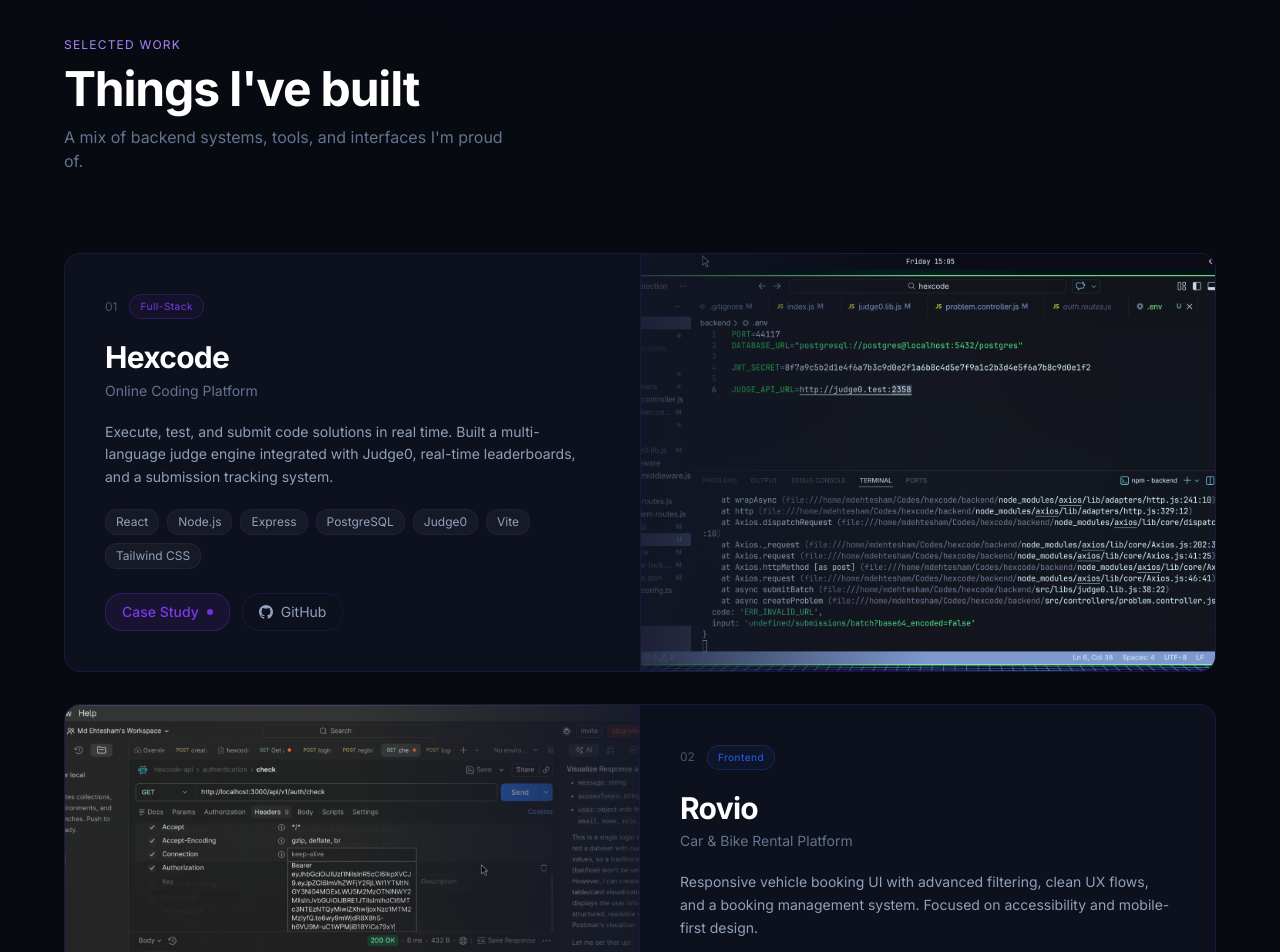
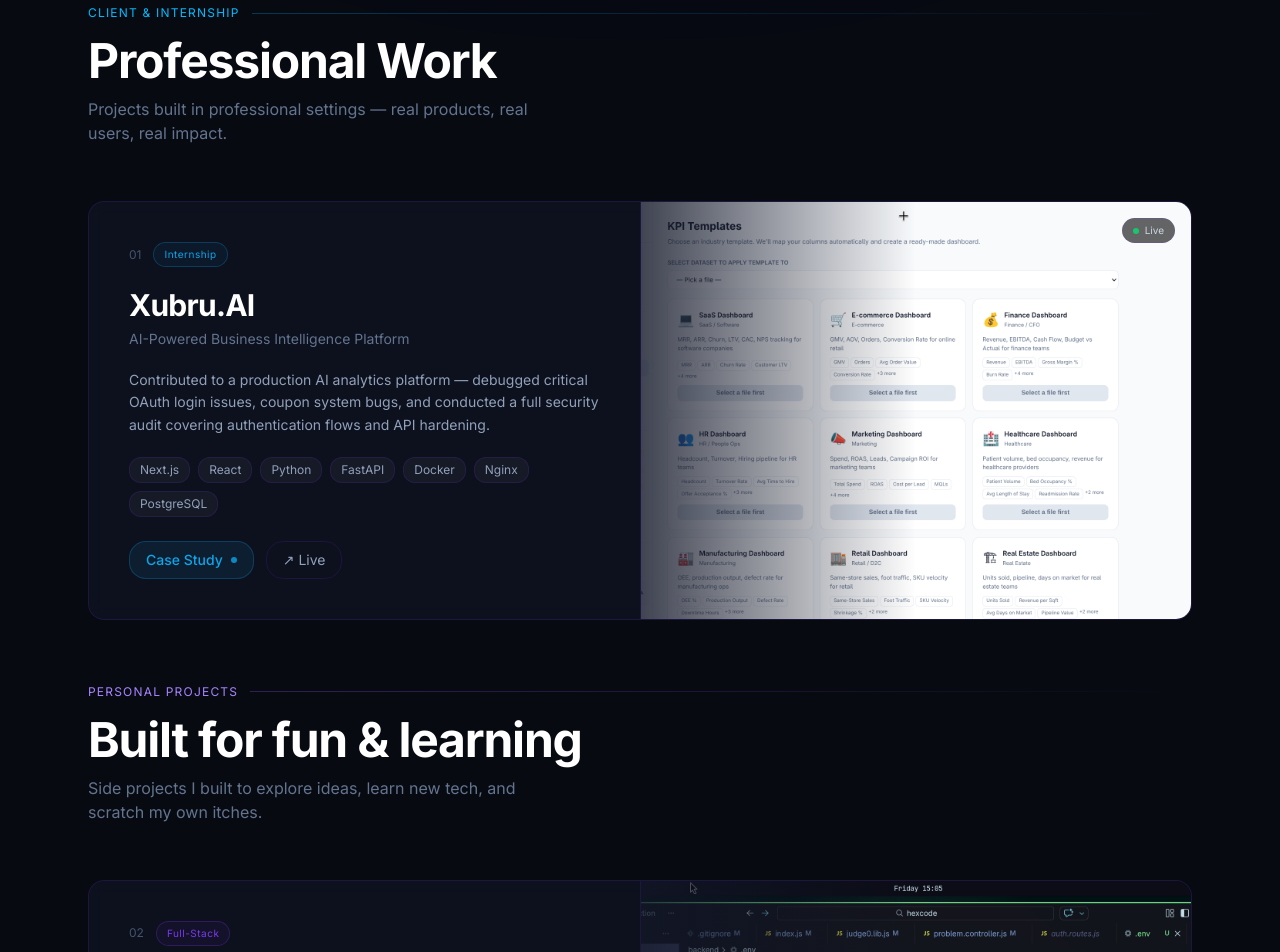
Before and after one commit to md-ehtesham57/portfolio, a Next.js app: page / in a window 1280 px wide. Shown: the part 860-1812 px from the top of the page. Built offline with nearby package versions, Linux system fonts and the light colour scheme.

Commit message:
feat: added two different sections for client and personal projects.

```diff
--- a/src/components/sections/AboutSection.tsx
+++ b/src/components/sections/AboutSection.tsx
@@ -20,7 +20,7 @@
 
 export default function AboutSection() {
   return (
-    <section className="py-24">
+    <section className="py-16">
       <div className="max-w-6xl mx-auto px-6">
         <div className="grid grid-cols-1 lg:grid-cols-2 gap-16 items-start">
 
@@ -67,7 +67,7 @@
 
             <motion.div variants={fadeInUp}>
               <a
-                href="https://drive.google.com/file/d/1j6vrxlQWweCceshXSJgoPy0qGUtFKeD3/view?usp=drive_link"
+                href="https://drive.google.com/file/d/1VhiLrgksoReN4KRsgk-4YCQY2tm9p01T/view?usp=sharing"
                 target="_blank"
                 className="inline-flex items-center gap-2 px-5 py-2.5 text-sm text-violet-300 border border-violet-500/30 hover:border-violet-400/50 hover:bg-violet-500/[0.08] rounded-xl transition-all duration-200"
               >
--- a/src/components/sections/ContactSection.tsx
+++ b/src/components/sections/ContactSection.tsx
@@ -36,7 +36,7 @@
   };
 
   return (
-    <section className="py-12">
+    <section className="py-16">
       <Container>
         <div className="grid grid-cols-1 lg:grid-cols-2 gap-16 items-start">
 
--- a/src/components/sections/Footer.tsx
+++ b/src/components/sections/Footer.tsx
@@ -2,7 +2,7 @@
 
 export default function Footer() {
   return (
-    <footer className="py-12 px-6 relative">
+    <footer className="py-16 px-6 relative">
       <div className="max-w-6xl mx-auto">
         <div className="relative rounded-2xl border border-white/10 bg-[#111627]/80 backdrop-blur-xl px-8 py-8 shadow-[0_0_30px_rgba(124,58,237,0.04)]">
 
--- a/src/components/sections/Hero.tsx
+++ b/src/components/sections/Hero.tsx
@@ -24,7 +24,7 @@
 
 export default function Hero() {
   return (
-    <section className="relative min-h-screen flex items-center py-12 pt-28 overflow-hidden">
+    <section className="relative min-h-screen flex items-center pt-28 pb-16 overflow-hidden">
 
       {/* ── Ambient glow ─────────────────────────────────────────────── */}
       <div className={cn(
--- a/src/components/sections/ProjectsSection.tsx
+++ b/src/components/sections/ProjectsSection.tsx
@@ -4,7 +4,8 @@
 import Link from "next/link";
 import { motion } from "framer-motion";
 import { staggerContainer, fadeInUp } from "@/lib/motion";
-import { projects } from "@/data/projects";
+import { clientProjects, soloProjects } from "@/data/projects";
+import type { Project } from "@/data/projects";
 
 const GithubIcon = () => (
   <svg className="w-3.5 h-3.5" fill="currentColor" viewBox="0 0 24 24">
@@ -12,14 +13,9 @@
   </svg>
 );
 
-// Shown when no thumbnail image exists yet
 function ThumbnailPlaceholder({ accent, title }: { accent: string; title: string }) {
   return (
-    <div
-      className="w-full h-full flex items-center justify-center relative overflow-hidden"
-      style={{ background: `${accent}08` }}
-    >
-      {/* Grid lines */}
+    <div className="w-full h-full flex items-center justify-center relative overflow-hidden" style={{ background: `${accent}08` }}>
       <div
         className="absolute inset-0 opacity-20"
         style={{
@@ -27,56 +23,22 @@
           backgroundSize: "28px 28px",
         }}
       />
-      {/* Center text */}
       <div className="relative text-center px-6">
-        <p className="text-2xl font-bold tracking-tight" style={{ color: accent }}>
-          {title}
-        </p>
+        <p className="text-2xl font-bold tracking-tight" style={{ color: accent }}>{title}</p>
         <p className="text-xs text-slate-600 font-mono mt-2">thumbnail coming soon</p>
       </div>
     </div>
   );
 }
 
-export default function ProjectsSection() {
-  return (
-    <section className="py-24 px-6">
-      <div className="max-w-6xl mx-auto">
-
-        {/* Heading */}
-        <motion.div
-          variants={staggerContainer}
-          initial="hidden"
-          whileInView="show"
-          viewport={{ once: true }}
-          className="mb-20"
-        >
-          <motion.p variants={fadeInUp} className="text-xs text-violet-400 font-mono uppercase tracking-widest mb-3">
-            Selected Work
-          </motion.p>
-          <motion.h2 variants={fadeInUp} className="text-4xl md:text-5xl font-bold text-white tracking-tight">
-            Things I've built
-          </motion.h2>
-          <motion.p variants={fadeInUp} className="text-slate-500 mt-3 max-w-md">
-            A mix of backend systems, tools, and interfaces I'm proud of.
-          </motion.p>
-        </motion.div>
-
-        {/* Project cards */}
-        <div className="space-y-8">
-          {projects.map((p, i) => {
-            const isEven = i % 2 === 0;
+function ProjectCard({ p, i, isEven }: { p: Project; i: number; isEven: boolean }) {
   return (
     <motion.div
-                key={p.slug}
       initial={{ opacity: 0, y: 32 }}
       whileInView={{ opacity: 1, y: 0 }}
       viewport={{ once: true }}
       transition={{ delay: i * 0.1, duration: 0.5 }}
-                className="group relative rounded-2xl border border-white/[0.07] bg-[#111627]/60 backdrop-blur-sm overflow-hidden transition-all duration-300 hover:border-white/[0.12]"
-                style={{
-                  boxShadow: `0 0 0 0 ${p.accent}00`,
-                }}
+      className="group relative rounded-2xl border border-white/[0.07] bg-[#111627]/60 backdrop-blur-sm overflow-hidden transition-all duration-300"
       onMouseEnter={(e) => {
         e.currentTarget.style.boxShadow = `0 0 40px ${p.accent}12`;
         e.currentTarget.style.borderColor = `${p.accent}25`;
@@ -98,9 +60,8 @@
 
       <div className={`relative z-10 grid grid-cols-1 lg:grid-cols-2 ${isEven ? "" : "lg:grid-flow-col-dense"}`}>
 
-                  {/* ── TEXT SIDE ── */}
+        {/* TEXT SIDE */}
         <div className={`flex flex-col justify-center gap-5 p-8 lg:p-10 ${isEven ? "" : "lg:col-start-2"}`}>
-                    {/* Number + tag */}
           <div className="flex items-center gap-3">
             <span className="text-xs font-mono text-slate-600">{p.num}</span>
             <span
@@ -111,7 +72,6 @@
             </span>
           </div>
 
-                    {/* Title */}
           <div>
             <h3 className="text-2xl md:text-3xl font-bold text-white tracking-tight leading-tight group-hover:text-slate-50 transition-colors">
               {p.title}
@@ -119,43 +79,34 @@
             <p className="text-slate-500 mt-1 text-sm">{p.subtitle}</p>
           </div>
 
-                    {/* Description */}
           <p className="text-slate-400 text-sm leading-relaxed">{p.description}</p>
 
-                    {/* Tech badges */}
           <div className="flex flex-wrap gap-2">
             {p.tech.map((t) => (
-                        <span
-                          key={t}
-                          className="text-xs px-2.5 py-1 rounded-lg bg-white/[0.04] text-slate-400 border border-white/[0.06] font-mono"
-                        >
+              <span key={t} className="text-xs px-2.5 py-1 rounded-lg bg-white/[0.04] text-slate-400 border border-white/[0.06] font-mono">
                 {t}
               </span>
             ))}
           </div>
 
-                    {/* Actions */}
           <div className="flex flex-wrap gap-3 pt-1">
             <Link
               href={`/projects/${p.slug}`}
               className="inline-flex items-center gap-2 px-4 py-2 text-sm font-medium rounded-xl transition-all duration-200"
-                        style={{
-                          background: `${p.accent}18`,
-                          color: p.accent,
-                          border: `1px solid ${p.accent}40`,
-                        }}
+              style={{ background: `${p.accent}18`, color: p.accent, border: `1px solid ${p.accent}40` }}
             >
               Case Study
               <span className="w-1.5 h-1.5 rounded-full animate-pulse" style={{ background: p.accent }} />
             </Link>
+            {p.github !== "#" && (
               <a
                 href={p.github}
                 target="_blank"
                 className="inline-flex items-center gap-2 px-4 py-2 text-sm text-slate-400 hover:text-white border border-white/[0.08] hover:border-white/20 rounded-xl transition-all"
               >
-                        <GithubIcon />
-                        GitHub
+                <GithubIcon /> GitHub
               </a>
+            )}
             {p.live !== "#" && (
               <a
                 href={p.live}
@@ -168,8 +119,14 @@
           </div>
         </div>
 
-                  {/* ── THUMBNAIL SIDE ── */}
-                  <div className={`relative aspect-[16/10] lg:aspect-auto min-h-[240px] overflow-hidden ${isEven ? "lg:border-l border-white/[0.06]" : "lg:border-r border-white/[0.06] lg:col-start-1 lg:row-start-1"}`}>
+        {/* THUMBNAIL SIDE */}
+        <div
+          className={`relative aspect-[16/10] lg:aspect-auto min-h-[240px] overflow-hidden
+            ${isEven
+              ? "lg:border-l border-white/[0.06]"
+              : "lg:border-r border-white/[0.06] lg:col-start-1 lg:row-start-1"
+            }`}
+        >
           {p.thumbnail ? (
             <Image
               src={p.thumbnail}
@@ -182,16 +139,15 @@
             <ThumbnailPlaceholder accent={p.accent} title={p.title} />
           )}
 
-                    {/* Gradient overlay blending into the card */}
+          {/* Gradient blend into card */}
           <div
             className={`absolute inset-0 pointer-events-none ${
               isEven
-                          ? "bg-gradient-to-r from-[#111627] via-transparent to-transparent lg:from-[#111627]/80"
-                          : "bg-gradient-to-l from-[#111627] via-transparent to-transparent lg:from-[#111627]/80"
+                ? "bg-gradient-to-r from-[#111627]/80 via-transparent to-transparent"
+                : "bg-gradient-to-l from-[#111627]/80 via-transparent to-transparent"
             }`}
           />
 
-                    {/* Top-right corner: live badge if available */}
           {p.live !== "#" && (
             <div className="absolute top-4 right-4 flex items-center gap-1.5 px-2.5 py-1 rounded-full bg-black/60 backdrop-blur-sm border border-white/10 text-[10px] text-slate-300 font-mono">
               <span className="w-1.5 h-1.5 rounded-full bg-green-400 animate-pulse" />
@@ -203,17 +159,69 @@
       </div>
     </motion.div>
   );
-          })}
+}
+
+export default function ProjectsSection() {
+  return (
+    <section className="py-16">
+      <div className="max-w-6xl mx-auto px-6 space-y-16">
+
+        {/*  CLIENT / INTERNSHIP WORK */}
+        <div>
+          <motion.div
+            variants={staggerContainer}
+            initial="hidden"
+            whileInView="show"
+            viewport={{ once: true }}
+            className="mb-14"
+          >
+            <motion.div variants={fadeInUp} className="flex items-center gap-3 mb-4">
+              <span className="text-xs text-sky-400 font-mono uppercase tracking-widest">Client & Internship</span>
+              <div className="h-px flex-1 bg-gradient-to-r from-sky-500/30 to-transparent" />
+            </motion.div>
+            <motion.h2 variants={fadeInUp} className="text-4xl md:text-5xl font-bold text-white tracking-tight">
+              Professional Work
+            </motion.h2>
+            <motion.p variants={fadeInUp} className="text-slate-500 mt-3 max-w-md">
+              Projects built in professional settings — real products, real users, real impact.
+            </motion.p>
+          </motion.div>
+
+          <div className="space-y-8">
+            {clientProjects.map((p, i) => (
+              <ProjectCard key={p.slug} p={p} i={i} isEven={i % 2 === 0} />
+            ))}
+          </div>
         </div>
 
-        <div className="mt-12 text-center">
-          <Link
-            href="/projects"
-            className="inline-flex items-center gap-2 text-sm text-slate-500 hover:text-violet-300 transition-colors"
+        {/* ── SOLO PROJECTS ────────────────────────────────────── */}
+        <div>
+          <motion.div
+            variants={staggerContainer}
+            initial="hidden"
+            whileInView="show"
+            viewport={{ once: true }}
+            className="mb-14"
           >
-            View all projects →
-          </Link>
+            <motion.div variants={fadeInUp} className="flex items-center gap-3 mb-4">
+              <span className="text-xs text-violet-400 font-mono uppercase tracking-widest">Personal Projects</span>
+              <div className="h-px flex-1 bg-gradient-to-r from-violet-500/30 to-transparent" />
+            </motion.div>
+            <motion.h2 variants={fadeInUp} className="text-4xl md:text-5xl font-bold text-white tracking-tight">
+              Built for fun & learning
+            </motion.h2>
+            <motion.p variants={fadeInUp} className="text-slate-500 mt-3 max-w-md">
+              Side projects I built to explore ideas, learn new tech, and scratch my own itches.
+            </motion.p>
+          </motion.div>
+
+          <div className="space-y-8">
+            {soloProjects.map((p, i) => (
+              <ProjectCard key={p.slug} p={p} i={i} isEven={i % 2 === 0} />
+            ))}
           </div>
+        </div>
+
       </div>
     </section>
   );
--- a/src/components/ui/Navbar.tsx
+++ b/src/components/ui/Navbar.tsx
@@ -43,7 +43,7 @@
               </Link>
             ))}
             <a
-              href="https://drive.google.com/file/d/1j6vrxlQWweCceshXSJgoPy0qGUtFKeD3/view?usp=drive_link"
+              href="https://drive.google.com/file/d/1VhiLrgksoReN4KRsgk-4YCQY2tm9p01T/view?usp=sharing"
               target="_blank"
               className="ml-3 px-4 py-2 text-sm text-violet-300 border border-violet-500/40 rounded-lg hover:bg-violet-500/10 hover:border-violet-400/60 transition-all duration-200"
             >
@@ -71,7 +71,7 @@
               </Link>
             ))}
             <a
-              href="https://shorturl.at/uKWXm"
+              href="https://drive.google.com/file/d/1VhiLrgksoReN4KRsgk-4YCQY2tm9p01T/view?usp=sharing"
               target="_blank"
               className="mt-2 px-4 py-3 text-sm text-violet-300 border border-violet-500/30 rounded-xl text-center"
             >
--- a/src/data/projects.ts
+++ b/src/data/projects.ts
@@ -10,6 +10,7 @@
   live: string;
   accent: string;
   tag: string;
+  type: "solo" | "client";
   thumbnail?: string;
   youtubeVideoId?: string;
   architecture: {
@@ -23,11 +24,75 @@
 }
 
 export const projects: Project[] = [
+  // ── CLIENT / INTERNSHIP ──────────────────────────────────────
+  {
+    slug: "xubru-ai",
+    num: "01",
+    title: "Xubru.AI",
+    subtitle: "AI-Powered Business Intelligence Platform",
+    type: "client",
+    thumbnail: "/thumbnails/xubru.png",
+    description:
+      "Contributed to a production AI analytics platform — debugged critical OAuth login issues, coupon system bugs, and conducted a full security audit covering authentication flows and API hardening.",
+    longDescription:
+      "Xubru.AI is a business intelligence platform that enables teams to upload data and instantly generate dashboards, KPI templates, AI-powered summaries, and deep analytics insights. As an intern, I worked directly on the production codebase — identifying and resolving high-impact bugs in the authentication system, billing flows, and conducting a comprehensive security audit.",
+    tech: ["Next.js", "React", "Python", "FastAPI", "Docker", "Nginx", "PostgreSQL"],
+    github: "#",
+    live: "https://xubru.ai",
+    accent: "#0ea5e9",
+    tag: "Internship",
+    architecture: {
+      summary:
+        "Xubru.AI uses a decoupled architecture with a Next.js frontend served via Nginx reverse proxy, and a Python FastAPI backend handling data processing, AI summarisation, and REST API endpoints. Services are orchestrated with Docker Compose.",
+      sections: [
+        {
+          label: "Frontend",
+          content:
+            "Next.js + React application handling dashboards, KPI template selection, file uploads, and real-time chart rendering. Communicates with the FastAPI backend via REST.",
+        },
+        {
+          label: "Backend",
+          content:
+            "Python FastAPI service responsible for data ingestion, AI-powered analysis, user authentication (OAuth), billing/coupon logic, and serving analytics results to the frontend.",
+        },
+        {
+          label: "Infrastructure",
+          content:
+            "Docker Compose orchestrates the frontend, backend, and database containers. Nginx acts as a reverse proxy routing traffic and handling SSL termination in production.",
+        },
+        {
+          label: "Security",
+          content:
+            "Conducted a full security audit covering OAuth token handling, session management, API endpoint authorization, and input validation. Identified and patched several critical vulnerabilities.",
+        },
+      ],
+    },
+    features: [
+      "AI-generated summaries and business insights from raw data",
+      "KPI templates for SaaS, E-commerce, Finance, HR, and more",
+      "Smart Filters and Analytics dashboards",
+      "OAuth login with Google and GitHub",
+      "Coupon and billing system for Pro/Enterprise plans",
+      "Alerts and collaboration tools for teams",
+    ],
+    challenges: [
+      "Diagnosed and fixed a broken OAuth flow where tokens were not being invalidated correctly on logout, leaving sessions exposed",
+      "Resolved a coupon code creation bug in the billing system that allowed invalid coupons to be applied silently",
+      "Conducted a full security audit — identified insecure direct object references on several API endpoints and patched them",
+      "Hardened API routes against unauthenticated access by auditing middleware chains across the FastAPI service",
+    ],
+    links: [
+      { label: "Live Product", url: "https://xubru.ai" },
+    ],
+  },
+
+  // ── SOLO PROJECTS ────────────────────────────────────────────
   {
     slug: "hexcode",
-    num: "01",
+    num: "02",
     title: "Hexcode",
     subtitle: "Online Coding Platform",
+    type: "solo",
     thumbnail: "/thumbnails/hexcode.png",
     description:
       "Execute, test, and submit code solutions in real time. Built a multi-language judge engine integrated with Judge0, real-time leaderboards, and a submission tracking system.",
@@ -69,9 +134,10 @@
   },
   {
     slug: "rovio",
-    num: "02",
+    num: "03",
     title: "Rovio",
     subtitle: "Car & Bike Rental Platform",
+    type: "solo",
     thumbnail: "/thumbnails/rovio.png",
     description:
       "Responsive vehicle booking UI with advanced filtering, clean UX flows, and a booking management system. Focused on accessibility and mobile-first design.",
@@ -112,42 +178,42 @@
   },
   {
     slug: "portfolio",
-    num: "03",
+    num: "04",
     title: "Portfolio v2",
     subtitle: "Developer Portfolio",
+    type: "solo",
     thumbnail: "/thumbnails/portfolio.png",
     description:
       "Modern animated developer portfolio with smooth transitions, architecture diagrams, and dark-mode precision design. Built with Next.js and Framer Motion.",
     longDescription:
       "This portfolio website showcases modern web development capabilities with smooth page transitions, interactive UI elements, and a dark-mode design system. Built from the ground up with Next.js App Router and Framer Motion animations.",
-    tech: ["Next.js", "Framer Motion", "Tailwind CSS", "TypeScript", "shadcn/ui"],
+    tech: ["Next.js", "Framer Motion", "Tailwind CSS", "TypeScript"],
     github: "#",
     live: "#",
     accent: "#0891b2",
     tag: "Design",
-    youtubeVideoId: "dQw4w9WgXcQ",
     architecture: {
       summary:
-        "Built on Next.js 16 App Router with a component-based architecture. Uses Tailwind CSS for styling, Framer Motion for animations, and follows a modular section-based layout pattern.",
+        "Built on Next.js App Router with a component-based architecture. Uses Tailwind CSS for styling, Framer Motion for animations, and follows a modular section-based layout pattern.",
       sections: [
-        { label: "Framework", content: "Next.js 16 with App Router providing file-based routing, server components, and optimal performance through static generation and incremental static regeneration." },
+        { label: "Framework", content: "Next.js App Router providing file-based routing, server components, and optimal performance through static generation." },
         { label: "Styling", content: "Tailwind CSS 4 for utility-first styling with custom design tokens. Global CSS variables for theme colors and consistent spacing across components." },
         { label: "Animations", content: "Framer Motion for page transitions, scroll-triggered animations, and interactive UI elements. Reusable animation variants defined in a shared motion library." },
-        { label: "Components", content: "Modular component architecture with clear separation: sections (page-level blocks), UI (reusable primitives), animations (background effects), and shared (cross-cutting features)." },
+        { label: "Components", content: "Modular component architecture with clear separation: sections (page-level blocks), UI (reusable primitives), and shared (cross-cutting features)." },
       ],
     },
     features: [
       "Smooth page transitions with Framer Motion",
-      "Animated background effects (gradient, particles, mesh)",
+      "Animated system architecture diagram in hero",
       "Fixed navigation with scroll-aware styling",
-      "Custom scrollbar with particle effects",
       "Responsive design across all device sizes",
       "Contact form with Express backend integration",
+      "Project detail case study pages",
     ],
     challenges: [
       "Coordinating complex staggered animations without performance degradation",
       "Achieving consistent dark-mode aesthetics across all components and pages",
-      "Building a custom scrollbar that feels native while adding visual flair",
+      "Building a reusable design system from scratch without a component library",
     ],
     links: [
       { label: "GitHub Repository", url: "#" },
@@ -156,6 +222,9 @@
   },
 ];
 
+export const clientProjects = projects.filter((p) => p.type === "client");
+export const soloProjects = projects.filter((p) => p.type === "solo");
+
 export function getProjectBySlug(slug: string): Project | undefined {
   return projects.find((p) => p.slug === slug);
 }
```
Also changed, not shown: public/thumbnails/xubru.png (added), 1 other file (tests, documents, lock files or other folders). Lines whose indentation alone changed are shown as unchanged.
